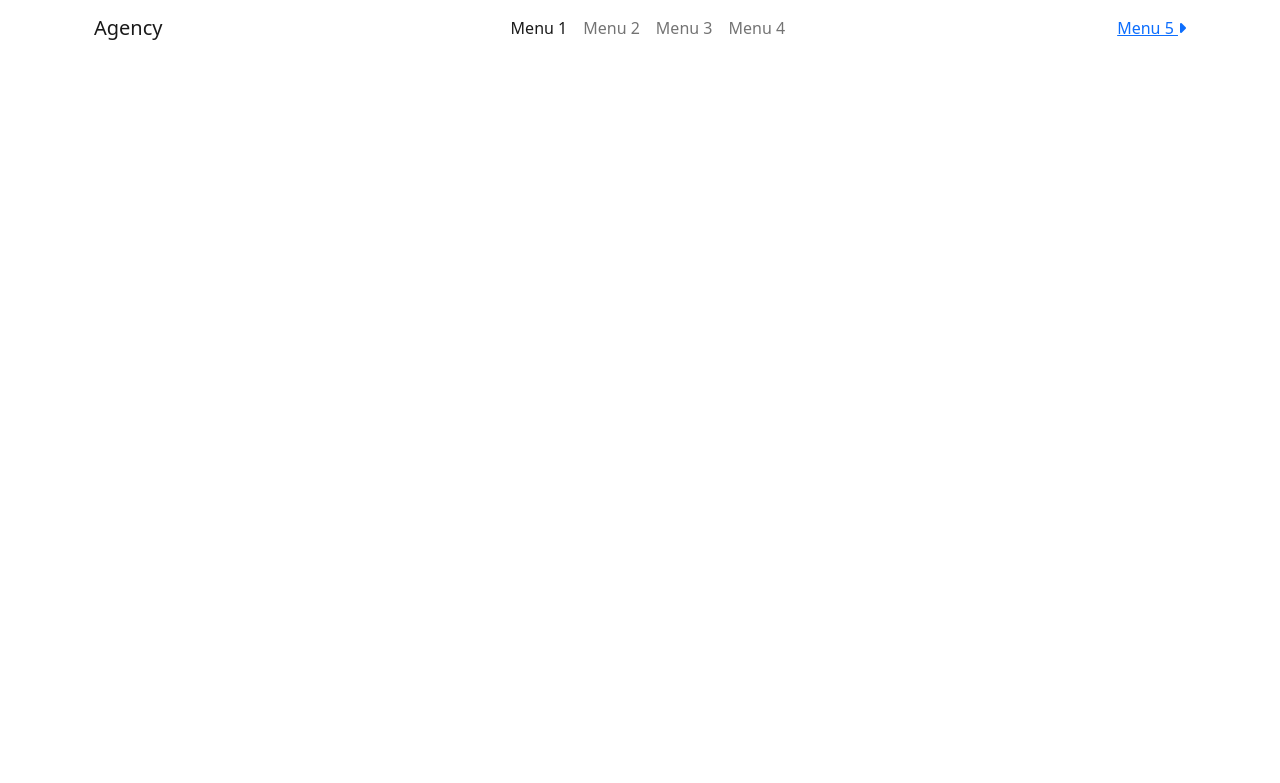
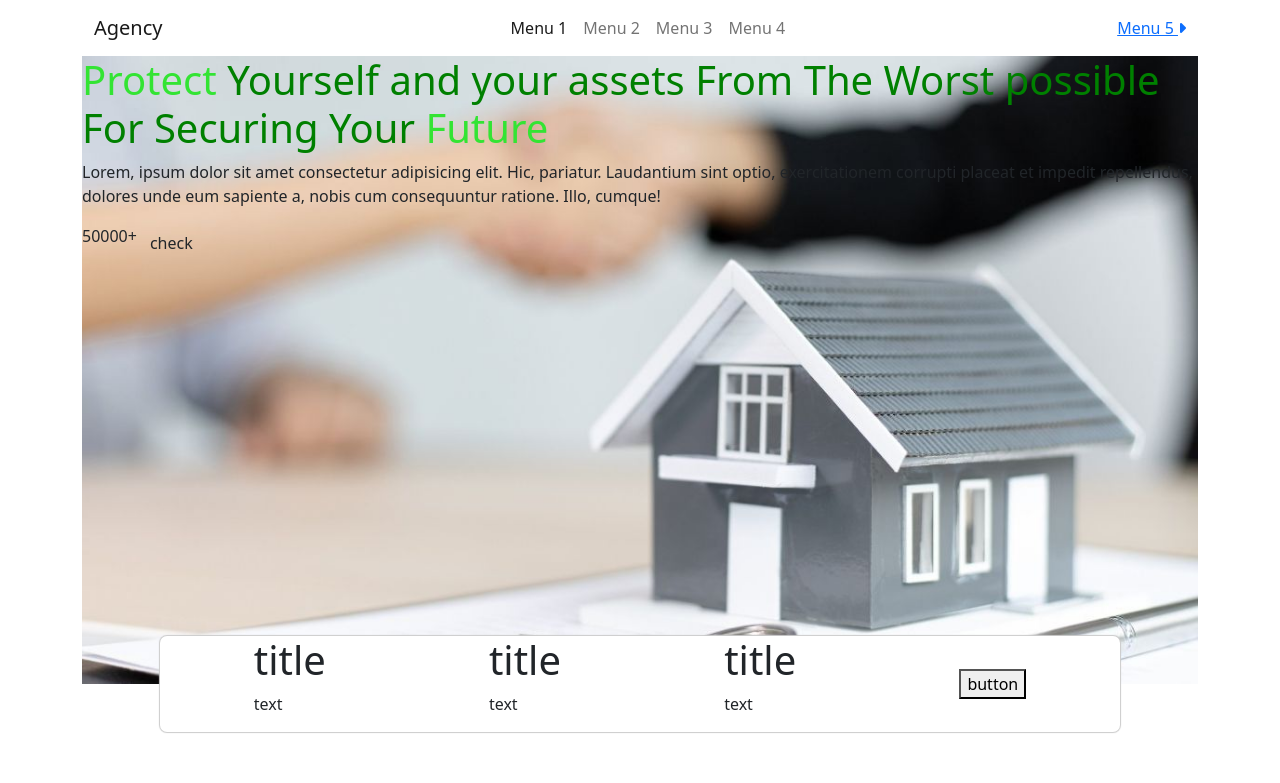
Before and after one commit to nrshagor/SimpleAgencyLangingPage, a plain HTML site: page index.html in a window 1280 px wide. Drawn offline with nearby package versions, Linux system fonts and the light colour scheme.

Commit message:
add hero

```diff
--- a/css/style.css
+++ b/css/style.css
@@ -6,3 +6,32 @@
 .navbar-light {
   background-color: white !important;
 }
+.green {
+  color: green;
+}
+.light-green {
+  color: rgb(51, 228, 51);
+}
+.hero-bottom {
+  display: flex;
+  flex-direction: row;
+}
+.hero-next {
+  display: flex;
+  flex-direction: row;
+  justify-content: space-around;
+  align-items: center;
+}
+.hero-next {
+  display: flex;
+  flex-direction: row;
+  justify-content: space-around;
+  align-items: center;
+  background: white;
+  box-shadow: 0px 0px 1px 1px #cbcbcb;
+  border-radius: 7px;
+  width: 86%;
+  margin-top: -48px;
+  position: relative;
+  z-index: 1 !important;
+}
--- a/index.html
+++ b/index.html
@@ -32,6 +32,7 @@
   </head>
   <body>
     <!-- start navber -->
+    <section>
       <div class="container">
         <nav class="navbar navbar-expand-lg navbar-light bg-light">
           <div class="container-fluid">
@@ -71,7 +72,73 @@
           </div>
         </nav>
       </div>
+    </section>
+    <!-- end navber -->
+    <!-- start hero -->
+    <section>
+      <div class="container position-relative">
+        <div class="">
+          <div class="position-absolute">
+            <h1 class="green">
+              <span class="light-green">Protect</span> Yourself and your assets
+              From The Worst possible For Securing Your
+              <span class="light-green">Future</span>
+            </h1>
+            <p>
+              Lorem, ipsum dolor sit amet consectetur adipisicing elit. Hic,
+              pariatur. Laudantium sint optio, exercitationem corrupti placeat
+              et impedit repellendus, dolores unde eum sapiente a, nobis cum
+              consequuntur ratione. Illo, cumque!
+            </p>
+            <div class="hero-bottom">
+              <div class="group-img">
+                <img src="" alt="" />
+              </div>
+              <div class="number">
+                <p>50000+</p>
+              </div>
+              <div class="button">
+                <button class="btn">check</button>
+              </div>
+            </div>
+          </div>
+          <img src="/img/Real-Estate.jpg" class="img-fluid" alt="..." />
+        </div>
+      </div>
+    </section>
+    <!-- end hero -->
+    <!-- start hero next -->
+    <section class="container">
 
-    <!-- end navber -->
+      <div class=" container hero-next">
+        <div class="hero-next-title">
+          <h1>title</h1>
+          <p>text</p>
+        </div>
+        <div class="hero-next-title">
+          <h1>title</h1>
+          <p>text</p>
+        </div>
+        <div class="hero-next-title">
+          <h1>title</h1>
+          <p>text</p>
+        </div>
+        <div class="hero-next-title">
+          <button>button</button>
+        </div>
+      </div>
+    </section>
+    <!-- end hero next -->
+    <!-- start payment -->
+    <section>
+      <div class="payment">
+        <img src="" alt=""></div>
+        <img src="" alt=""></div>
+        <img src="" alt=""></div>
+        <img src="" alt=""></div>
+        <img src="" alt=""></div>
+        <img src="" alt=""></div>
+    </section>
+    <!-- end payment -->
   </body>
 </html>
```
Also changed, not shown: img/Real-Estate.jpg (added), 1 other file. Lines whose indentation alone changed are shown as unchanged.
